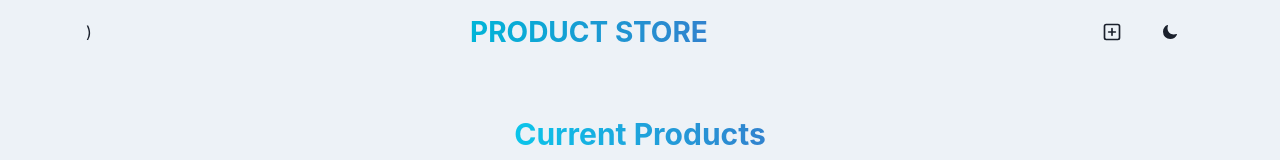
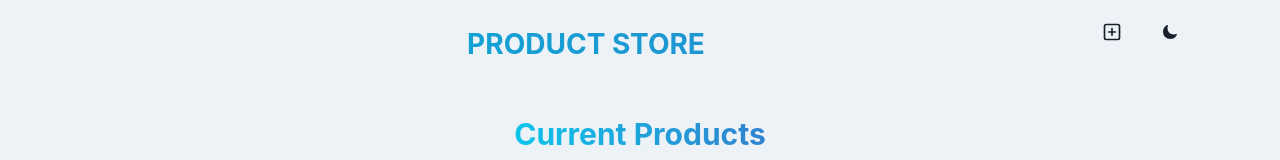
Before and after one commit to luciazhang890/mern-crash-course, a React (Vite) app in the folder frontend/: page / in a window 1280 px wide. Shown: the top 160 px of the page. Built offline with nearby package versions, Linux system fonts and the light colour scheme; no server answers.

Commit message:
final version

```diff
--- a/frontend/src/components/Navbar.jsx
+++ b/frontend/src/components/Navbar.jsx
@@ -4,6 +4,7 @@ import { Link } from 'react-router-dom'
 import { PlusSquareIcon } from '@chakra-ui/icons'
 import { IoMoon } from "react-icons/io5";
 import { LuSun } from "react-icons/lu";
+import { Box } from '@chakra-ui/react';
 
 
 const Navbar = () => {
@@ -19,8 +20,8 @@ const Navbar = () => {
                     base: "column",
                     sm: "row"
                 }}
-            >)
-
+            >
+                <Box w="100%" textAlign="center" mt={{ base: 4, sm: 6 }}>
                     <Text
                         fontSize={{base: "22", sm: "28" }}
                         fontWeight={"bold"}
@@ -31,6 +32,7 @@ const Navbar = () => {
                     >
                         <Link to={"/"}>Product Store</Link>
                     </Text>
+                </Box>
 
                 <HStack spacing={2} alignItems={"center"}>
 
```
Lines whose indentation alone changed are shown as unchanged.
